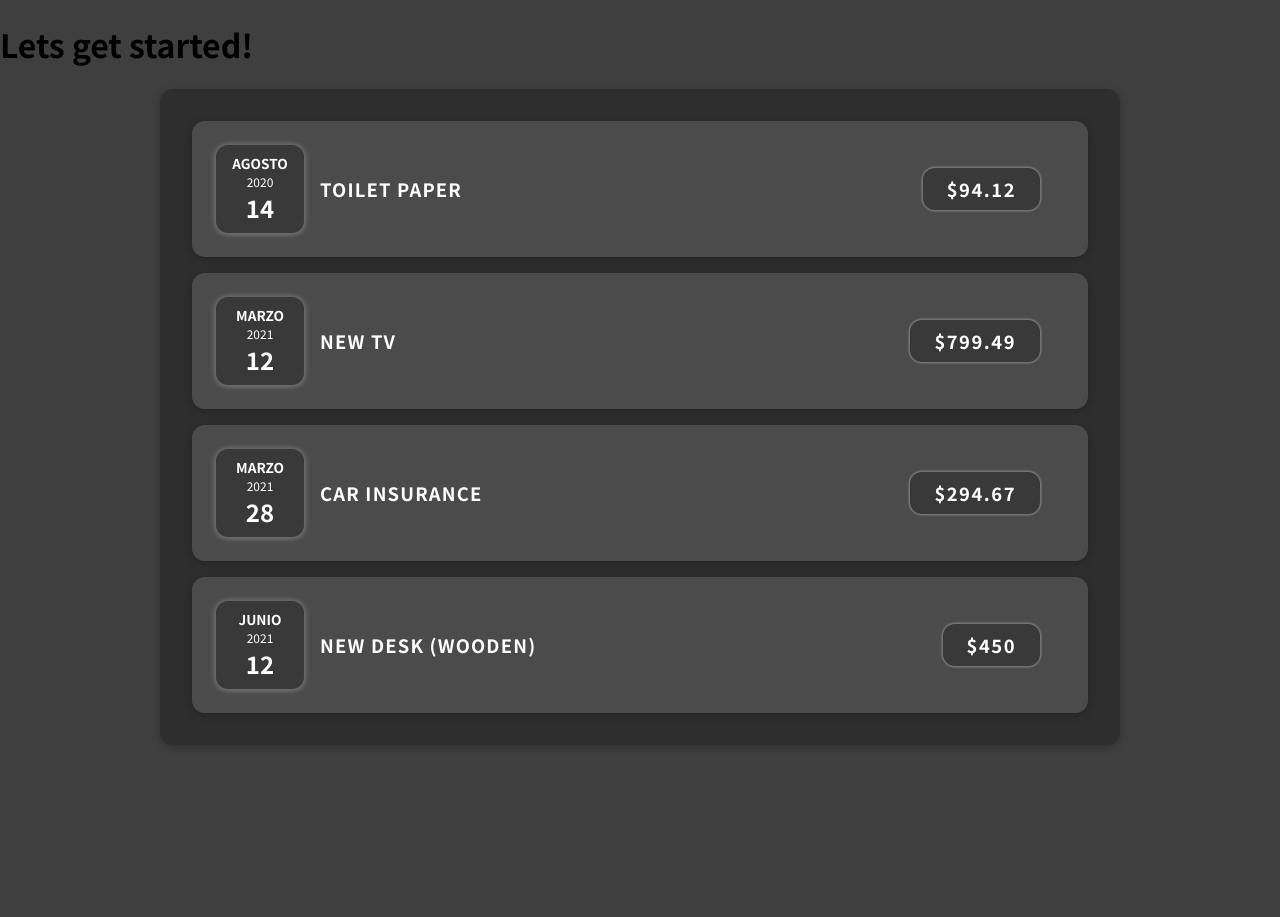
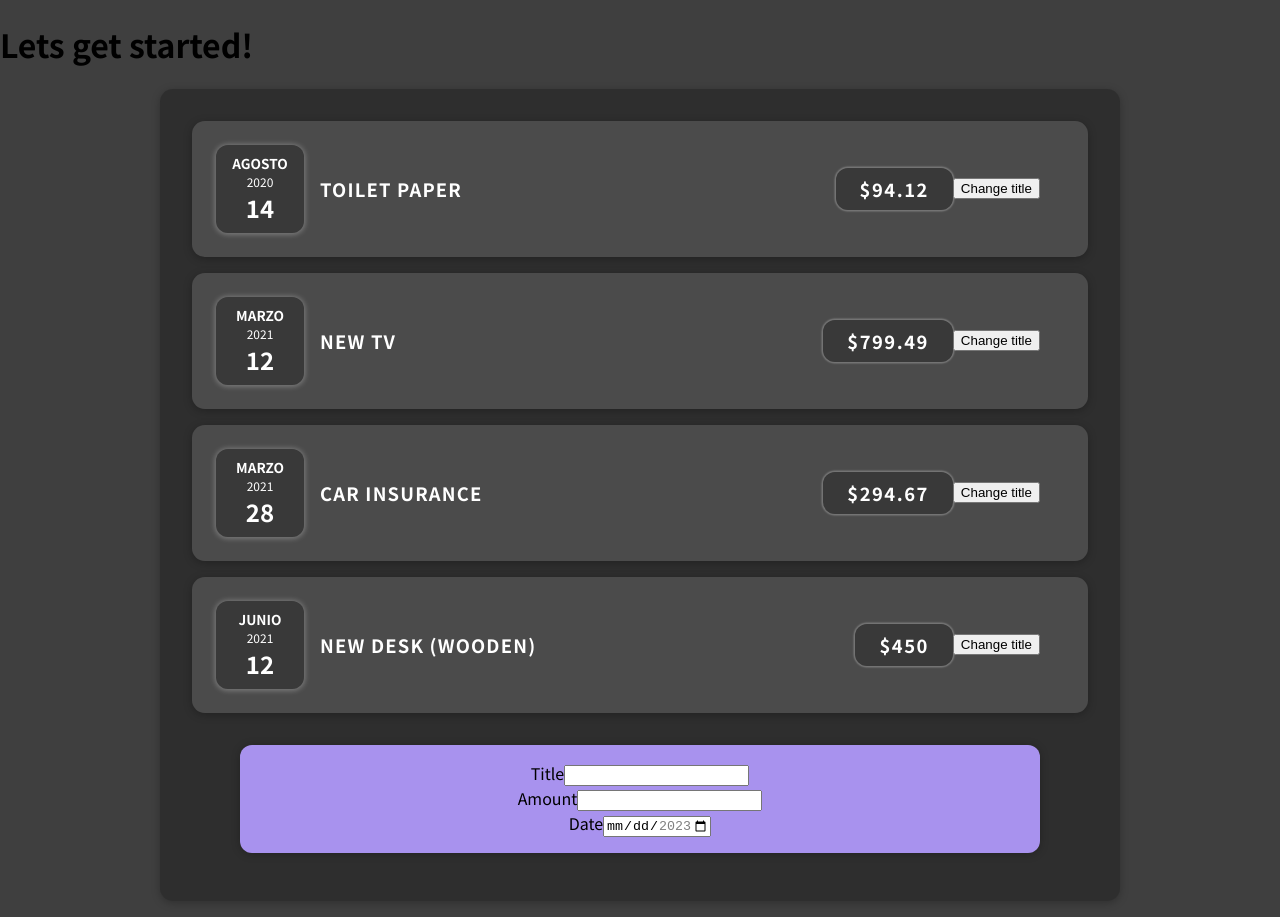
Before and after one commit to Alejandro-Madero/Expenses-project, a React (Create React App) app: page / in a window 1280 px wide. Before the commit the page ends 800 px from the top, so only its background shows below. Built offline with nearby package versions, Linux system fonts and the light colour scheme.

Commit message:
Added ExpenseForm and NewExpense components

```diff
--- a/src/components/Expenses/ExpenseItem.js
+++ b/src/components/Expenses/ExpenseItem.js
@@ -1,15 +1,22 @@
+import { useState } from "react";
 import ExpenseDate from "./ExpenseDate";
 import Card from "../UI/Card";
 import "./ExpenseItem.css";
 
 const ExpenseItem = ({ title, date, amount }) => {
+  const [enteredTitle, setEnteredTitle] = useState(title);
+
+  const clickHandler = function () {
+    setEnteredTitle("puto");
+  };
   return (
     <Card className="expense-item">
       <ExpenseDate date={date} />
       <div className="expense-item__description">
-        <h2> {title} </h2>
+        <h2> {enteredTitle} </h2>
         <div className="expense-item__price">${amount}</div>
       </div>
+      <button onClick={clickHandler}>Change title</button>
     </Card>
   );
 };
--- a/src/components/Expenses/Expenses.js
+++ b/src/components/Expenses/Expenses.js
@@ -1,5 +1,6 @@
 import ExpenseItem from "./ExpenseItem";
 import Card from "../UI/Card";
+import NewExpense from "../NewExpense/NewExpense";
 import "./Expenses.css";
 
 const Expenses = ({ items }) => {
@@ -26,6 +27,7 @@ const Expenses = ({ items }) => {
         amount={items[3].amount}
         date={items[3].date}
       />
+      <NewExpense />
     </Card>
   );
 };
--- /dev/null
+++ b/src/components/NewExpense/ExpenseForm.js
@@ -0,0 +1,29 @@
+// import { useState } from "react";
+
+const ExpenseForm = () => {
+  return (
+    <form>
+      <div className="new-expense__controls">
+        <div className="new-expense__control">
+          <label for="title">Title</label>
+          <input type="text" name="title"></input>
+        </div>
+        <div className="new-expense__control">
+          <label for="amount">Amount</label>
+          <input type="number" min="0" step="0.1" name="amount"></input>
+        </div>
+        <div className="new-expense__control">
+          <label for="date">Date</label>
+          <input
+            type="date"
+            name="date"
+            min="2023-01-01"
+            max="2023-12-31"
+          ></input>
+        </div>
+      </div>
+    </form>
+  );
+};
+
+export default ExpenseForm;
--- /dev/null
+++ b/src/components/NewExpense/NewExpense.css
@@ -0,0 +1,38 @@
+.new-expense {
+  background-color: #a892ee;
+  padding: 1rem;
+  margin: 2rem auto;
+  width: 50rem;
+  max-width: 95%;
+  border-radius: 12px;
+  text-align: center;
+  box-shadow: 0 1px 8px rgba(0, 0, 0, 0.25);
+}
+
+.new-expense button {
+  font: inherit;
+  cursor: pointer;
+  padding: 1rem 2rem;
+  border: 1px solid #40005d;
+  background-color: #40005d;
+  color: white;
+  border-radius: 12px;
+  margin-right: 1rem;
+}
+
+.new-expense button:hover,
+.new-expense button:active {
+  background-color: #510674;
+  border-color: #510674;
+}
+
+.new-expense button.alternative {
+  color: #220131;
+  border-color: transparent;
+  background-color: transparent;
+}
+
+.new-expense button.alternative:hover,
+.new-expense button.alternative:active {
+  background-color: #ddb3f8;
+}
--- /dev/null
+++ b/src/components/NewExpense/NewExpense.js
@@ -0,0 +1,13 @@
+// import { useState } from "react";
+import ExpenseForm from "./ExpenseForm";
+import "./NewExpense.css";
+
+const NewExpense = (props) => {
+  return (
+    <div className="new-expense">
+      <ExpenseForm />
+    </div>
+  );
+};
+
+export default NewExpense;
```
Also changed, not shown: src/components/NewExpense/ExpenseForm.css (added).
